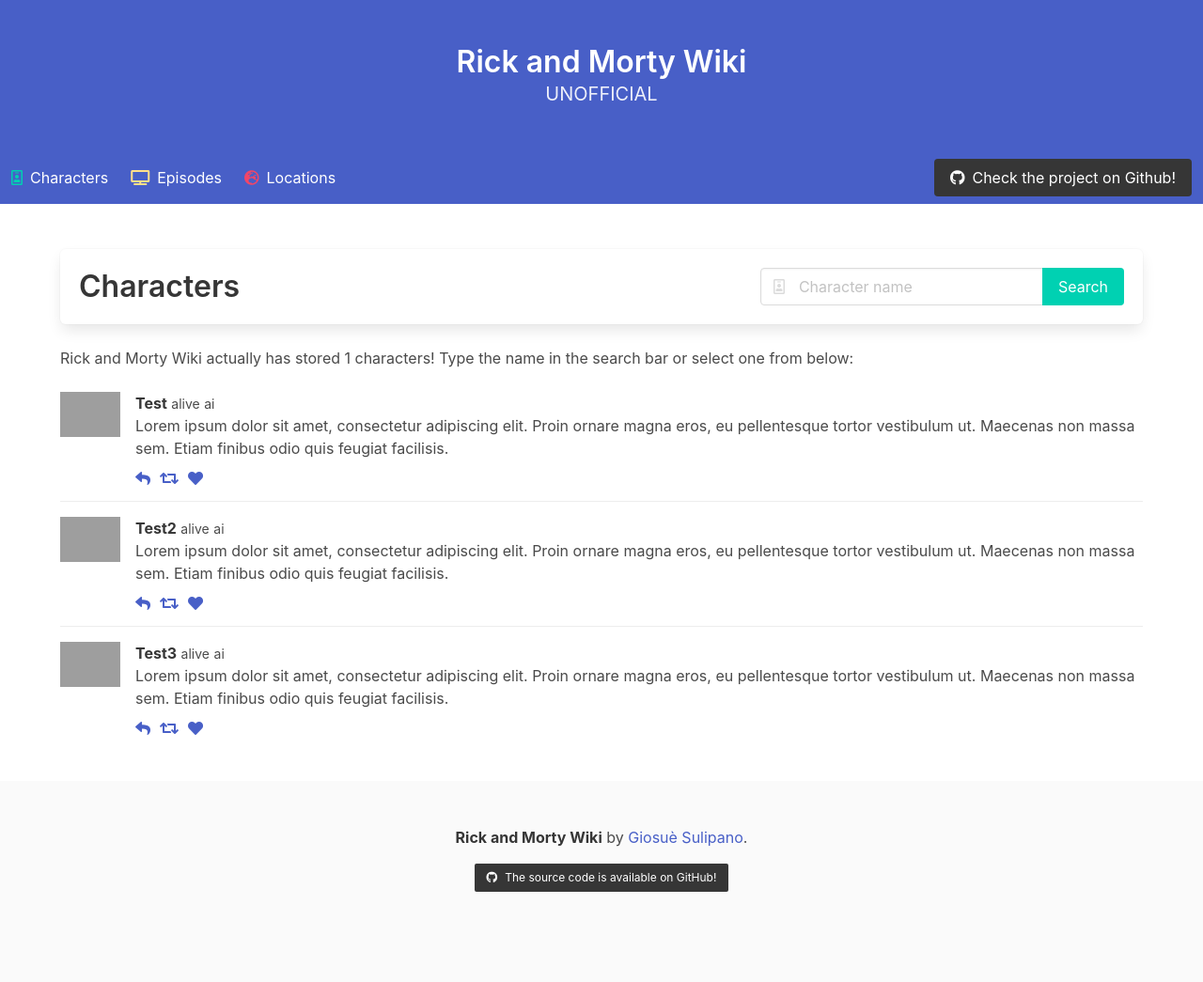
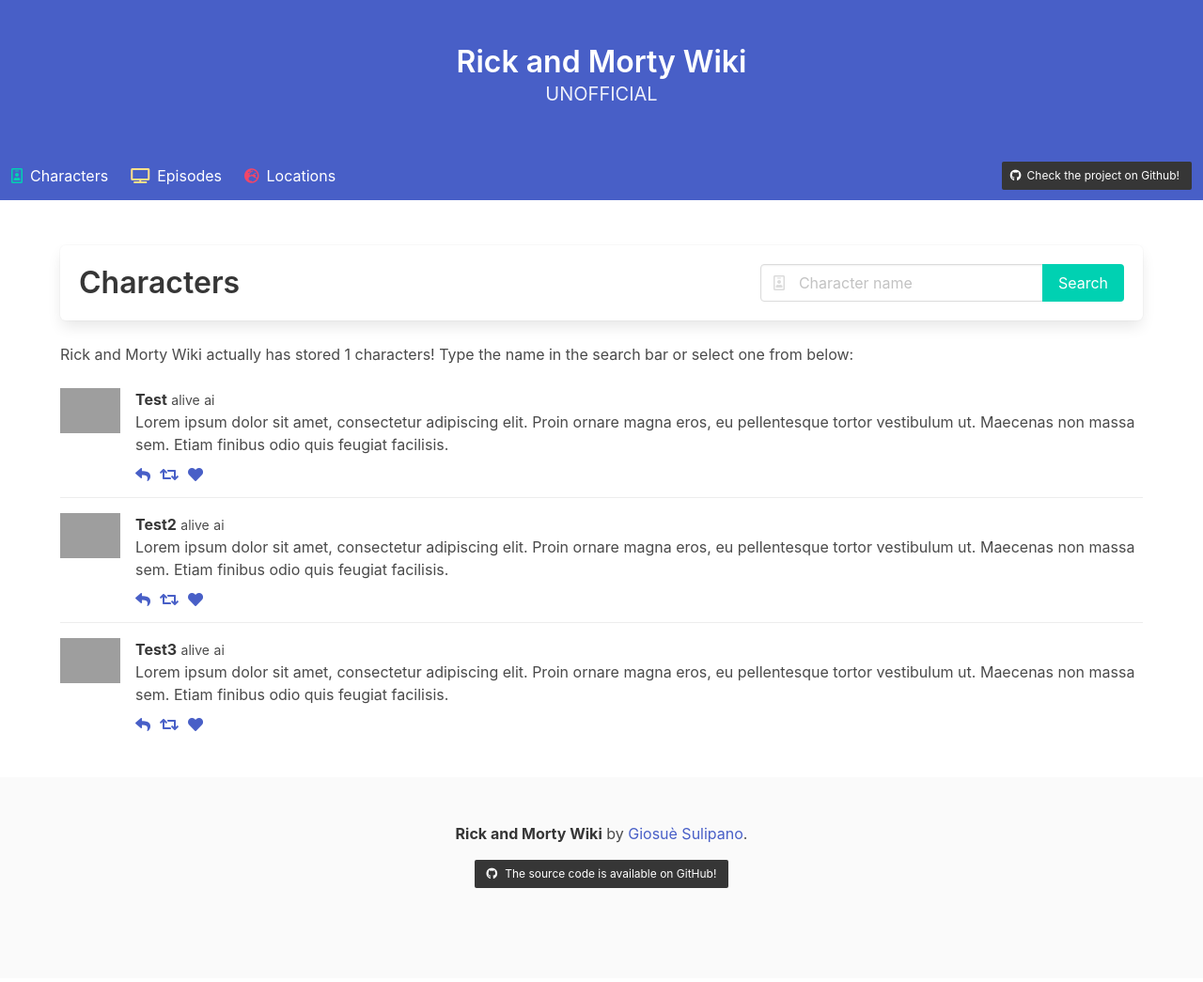
Before and after one commit to imgios/RaM-wiki, a Flask app: page /characters/ in a window 1280 px wide. Shown: the whole page at 94% size. After the commit the page ends 945 px from the top, so only its background shows below. Run offline with Flask 2, Linux system fonts and the light colour scheme; some libraries are stand-ins or nearby versions; grey boxes are pictures that could not be loaded.

Commit message:
Fix and make the github button smaller in the navbar

```diff
--- a/ramwiki/templates/base.html
+++ b/ramwiki/templates/base.html
@@ -59,8 +59,11 @@
 				<div class="navbar-end">
 					<div class="navbar-item">
 						<div class="buttons">
-							<a class="button is-dark" href="https://github.com/imgios/RaM-wiki">
-								<i class="fab fa-github pr-2"></i> Check the project on Github!
+							<a class="button is-dark is-small" href="https://github.com/imgios/RaM-wiki">
+								<span class="icon is-small">
+									<i class="fab fa-github"></i>
+								</span>
+								<span>Check the project on Github!</span>
 							</a>
 						</div>
 					</div>
```
